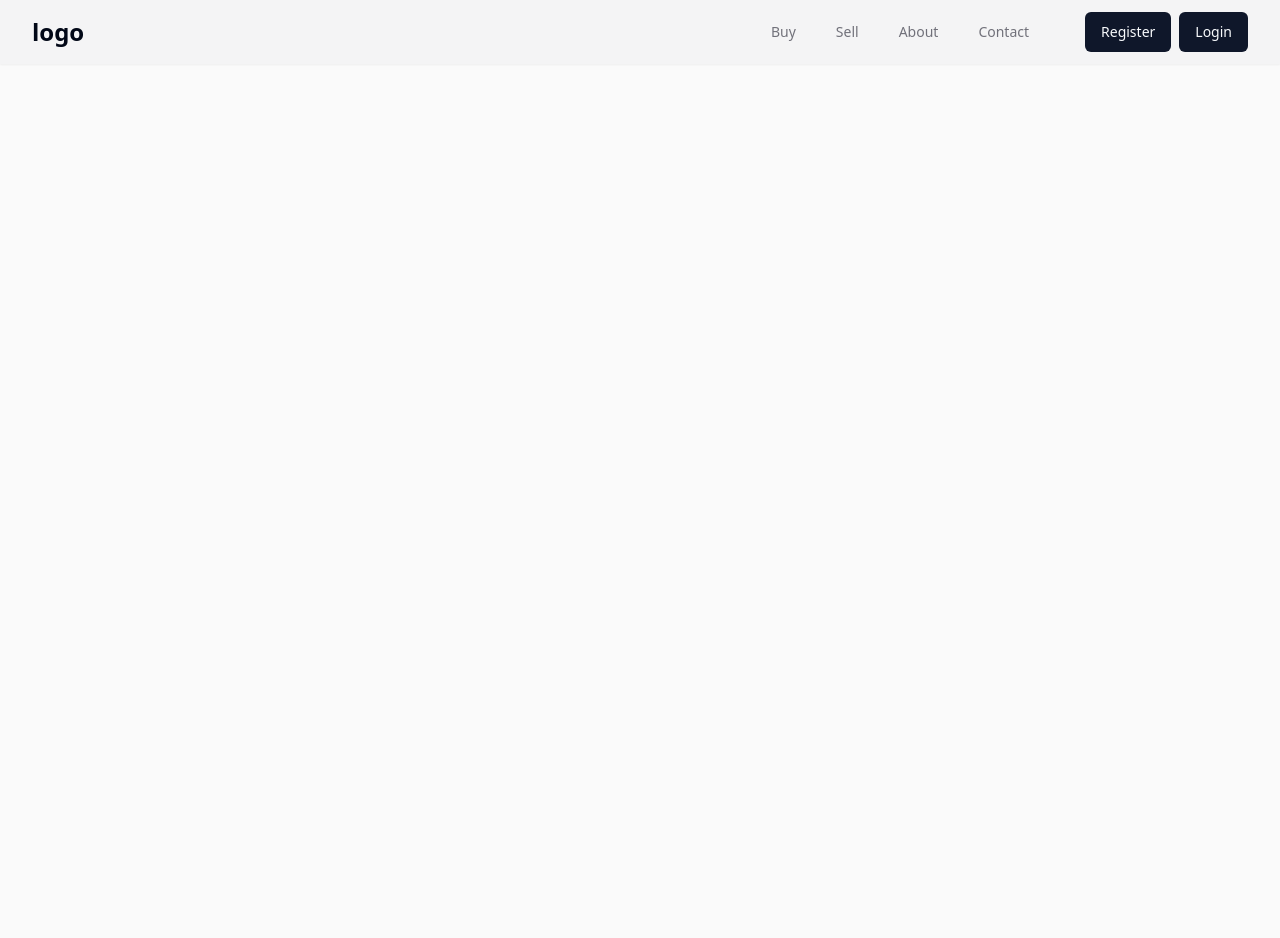
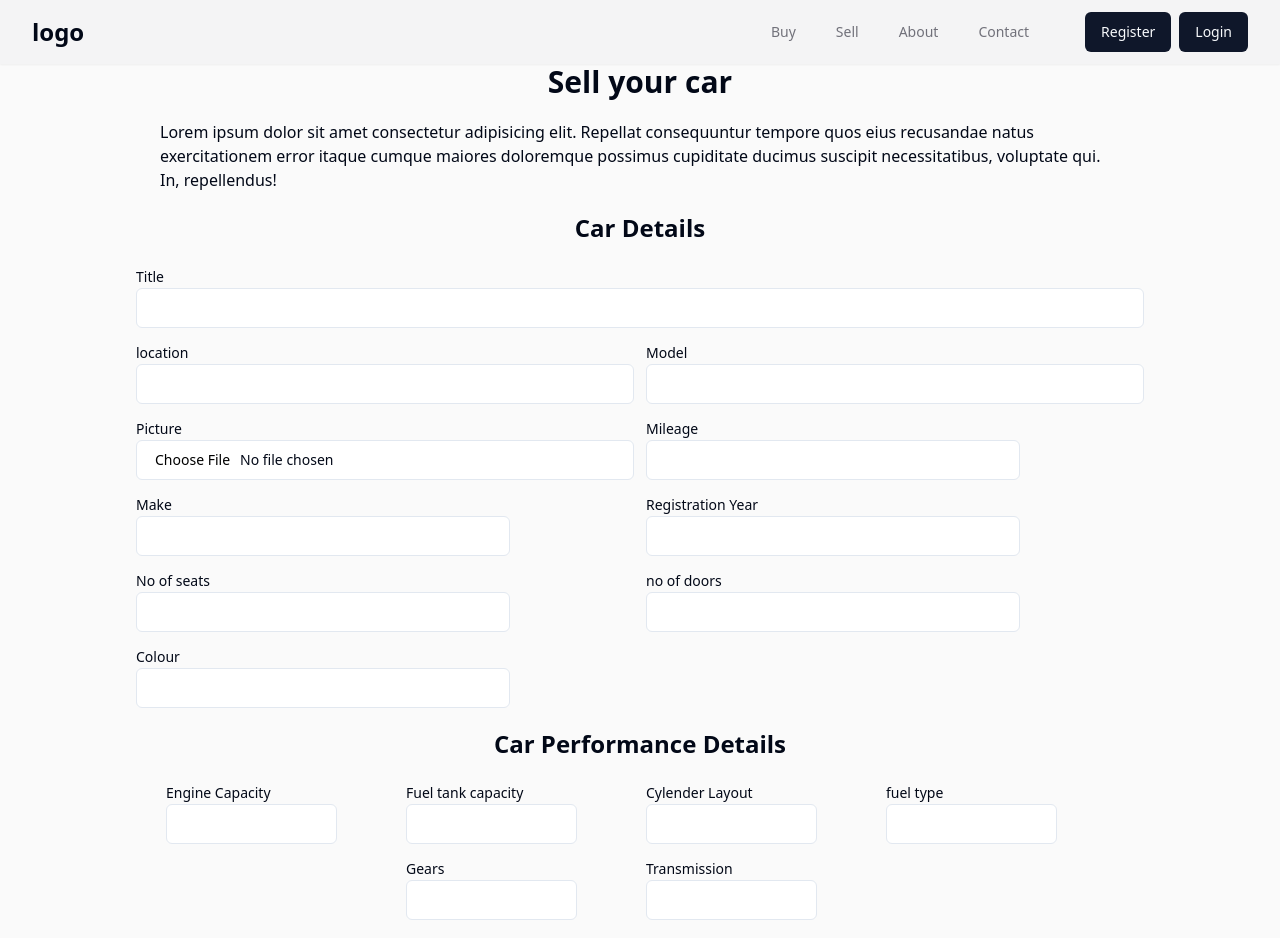
Before and after one commit to AtmaniChouaib22/zex-cars, a React (Vite) app in the folder client/: page /sellcar in a window 1280 px wide. Shown: the top 938 px of the page. Before the commit the page ends 800 px from the top, so only its background shows below. Built offline with nearby package versions, Linux system fonts and the light colour scheme.

Commit message:
component stylings

```diff
--- a/client/src/App.tsx
+++ b/client/src/App.tsx
@@ -2,6 +2,7 @@ import { useState, createContext } from "react";
 import Navbar from "../src/components/custom/Navbar";
 import Home from "./pages/Home";
 import { BrowserRouter, Routes, Route } from "react-router-dom";
+import Sellpage from "./pages/Sellpage";
 
 export const appContext = createContext({
   isLogged: false,
@@ -29,6 +30,7 @@ function App() {
           <Route path="/" element={<Home />} />
           <Route path="/about" element={<div>About</div>} />
           <Route path="/contact" element={<div>Contact</div>} />
+          <Route path="/sellcar" element={<Sellpage />} />
         </Routes>
       </BrowserRouter>
     </appContext.Provider>
--- a/client/src/components/custom/Caritem.tsx
+++ b/client/src/components/custom/Caritem.tsx
@@ -4,20 +4,20 @@ import { Badge } from "@/components/ui/badge";
 const Caritem = () => {
   return (
     <Link to={`#`}>
-      <div className=" flex flex-col sm:h-64 sm:w-60 w-44 h-64 overflow-hidden shadow-md hover:shadow-zinc-800 rounded-md  bg-white transition duration-150 ease-out hover:ease-in hover:scale-105">
+      <div className=" flex flex-col sm:h-72 sm:w-60 w-44 h-64 overflow-hidden shadow-md hover:shadow-zinc-800 rounded-md  bg-white transition duration-150 ease-out hover:ease-in hover:scale-105">
         <img
           className="h-auto w-full object-cover rounded-t-md"
-          src="../src/assets/prod1.jpg"
+          src="../src/assets/tesla.jpg"
         />
-        <div className="p-2 overflow-hidden flex flex-col gap-2 items-start">
-          <div className="text-lg font-bold truncate ">title</div>
+        <div className="p-2 flex flex-col gap-2 items-start">
+          <div className="text-lg font-bold truncate">title</div>
           <div className="flex gap-1 items-center flex-wrap">
             <Badge variant={"secondary"}>milage</Badge>
             <Badge variant={"secondary"}>location</Badge>
             <Badge variant={"secondary"}>fuel type</Badge>
           </div>
         </div>
-        <div className="flex flex-col">
+        <div className="flex flex-col ">
           <div className="p-2">price</div>
         </div>
       </div>
--- a/client/src/pages/Home.tsx
+++ b/client/src/pages/Home.tsx
@@ -1,18 +1,5 @@
-import Caritem from "../components/custom/Caritem";
-import Testimonialitem from "@/components/custom/Testimonialitem";
-import Cardetails from "@/components/custom/Cardetails";
-import Carperformence from "@/components/custom/Carperformence";
-
 const Home = () => {
-  return (
-    <div>
-      home
-      <Caritem />
-      <Testimonialitem />
-      <Cardetails />
-      <Carperformence />
-    </div>
-  );
+  return <div>home</div>;
 };
 
 export default Home;
--- /dev/null
+++ b/client/src/pages/Sellpage.tsx
@@ -0,0 +1,96 @@
+import { Input } from "@/components/ui/input";
+import { Label } from "@/components/ui/label";
+import { Button } from "@/components/ui/button";
+
+const Sellpage = () => {
+  return (
+    <div className="flex flex-col items-center">
+      <div className="text-3xl font-bold">Sell your car</div>
+      <p className="sm:px-40 px-10 py-5">
+        Lorem ipsum dolor sit amet consectetur adipisicing elit. Repellat
+        consequuntur tempore quos eius recusandae natus exercitationem error
+        itaque cumque maiores doloremque possimus cupiditate ducimus suscipit
+        necessitatibus, voluptate qui. In, repellendus!
+      </p>
+      <form action="" className="sm:px-14 flex flex-col gap-5">
+        <div className="text-2xl font-bold text-center gap-3">Car Details</div>
+        <div className="sm:grid sm:grid-cols-2 sm:gap-3 px-8 sm:px-20">
+          <div className="col-span-2">
+            <Label htmlFor="name">Title</Label>
+            <Input type="text" id="name" />
+          </div>
+          <div>
+            <Label htmlFor="name">location</Label>
+            <Input type="text" id="name" />
+          </div>
+          <div>
+            <Label htmlFor="name">Model</Label>
+            <Input type="text" id="name" />
+          </div>
+          <div>
+            <Label htmlFor="name">Picture</Label>
+            <Input type="file" id="name" className="cursor-pointer" />
+          </div>
+          <div>
+            <Label htmlFor="name">Mileage</Label>
+            <Input type="text" id="name" className="w-3/4" />
+          </div>
+          <div>
+            <Label htmlFor="name">Make</Label>
+            <Input type="text" id="name" className="w-3/4" />
+          </div>
+          <div>
+            <Label htmlFor="name">Registration Year</Label>
+            <Input type="text" id="name" className="w-3/4 " />
+          </div>
+          <div>
+            <Label htmlFor="name">No of seats</Label>
+            <Input type="text" id="name" className="w-3/4" />
+          </div>
+          <div>
+            <Label htmlFor="name">no of doors</Label>
+            <Input type="text" id="name" className="w-3/4" />
+          </div>
+          <div>
+            <Label htmlFor="name">Colour</Label>
+            <Input type="text" id="name" className="w-3/4" />
+          </div>
+        </div>
+        <div className="text-2xl font-bold text-center">
+          Car Performance Details
+        </div>
+        <div className="flex justify-center flex-wrap items-center px-8 sm:px-20 gap-3">
+          <div className="">
+            <Label htmlFor="name">Engine Capacity</Label>
+            <Input type="text" id="name" className="w-full sm:w-3/4 " />
+          </div>
+          <div>
+            <Label htmlFor="name">Fuel tank capacity</Label>
+            <Input type="text" id="name" className="w-full sm:w-3/4" />
+          </div>
+          <div>
+            <Label htmlFor="name">Cylender Layout</Label>
+            <Input type="text" id="name" className="w-full sm:w-3/4" />
+          </div>
+          <div>
+            <Label htmlFor="name">fuel type</Label>
+            <Input type="text" id="name" className="w-full sm:w-3/4" />
+          </div>
+          <div>
+            <Label htmlFor="name">Gears</Label>
+            <Input type="text" id="name" className="w-full sm:w-3/4 " />
+          </div>
+          <div>
+            <Label htmlFor="name">Transmission</Label>
+            <Input type="text" id="name" className="w-full sm:w-3/4" />
+          </div>
+        </div>
+        <div className="flex justify-center items-center">
+          <Button className="px-10 ">sell</Button>
+        </div>
+      </form>
+    </div>
+  );
+};
+
+export default Sellpage;
```
